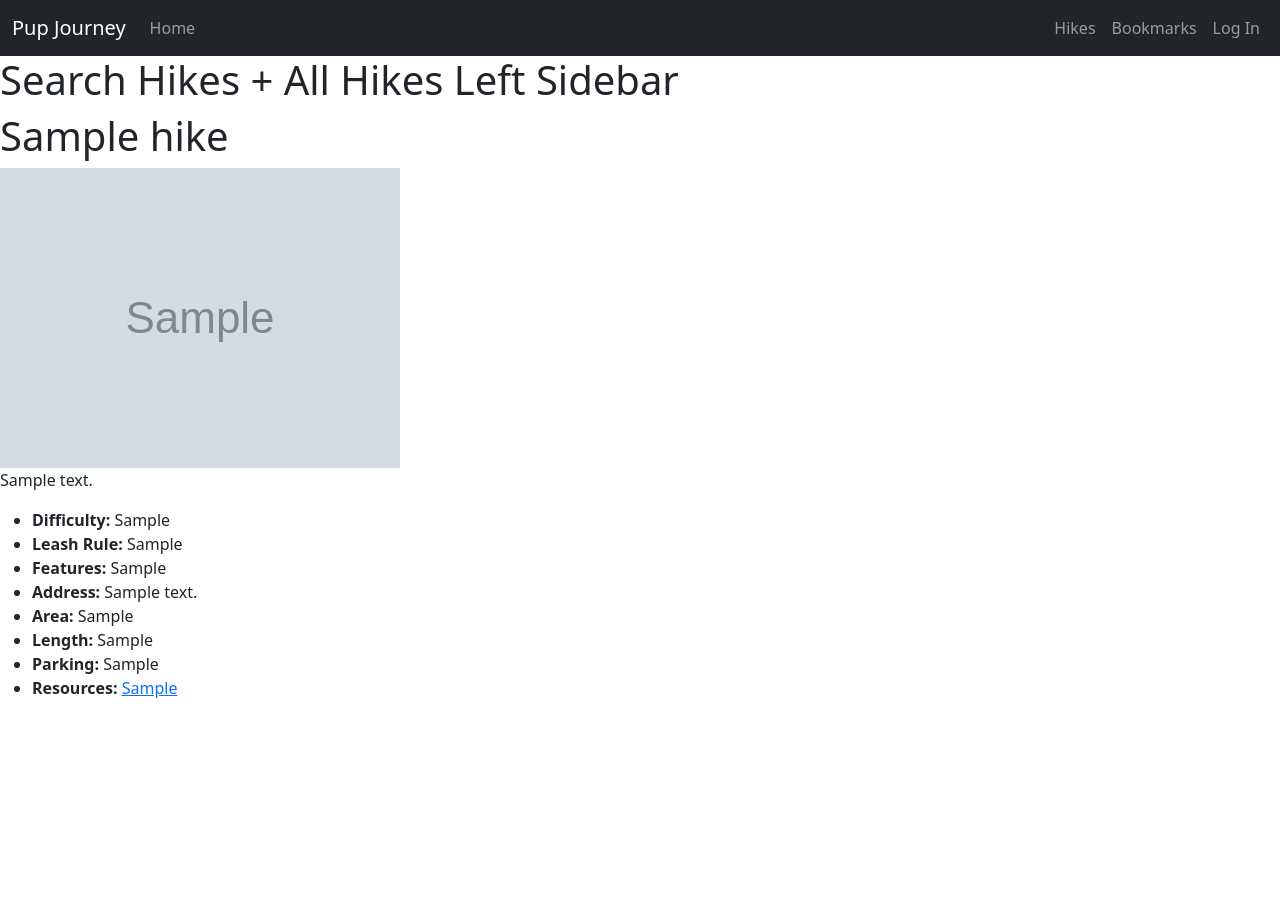
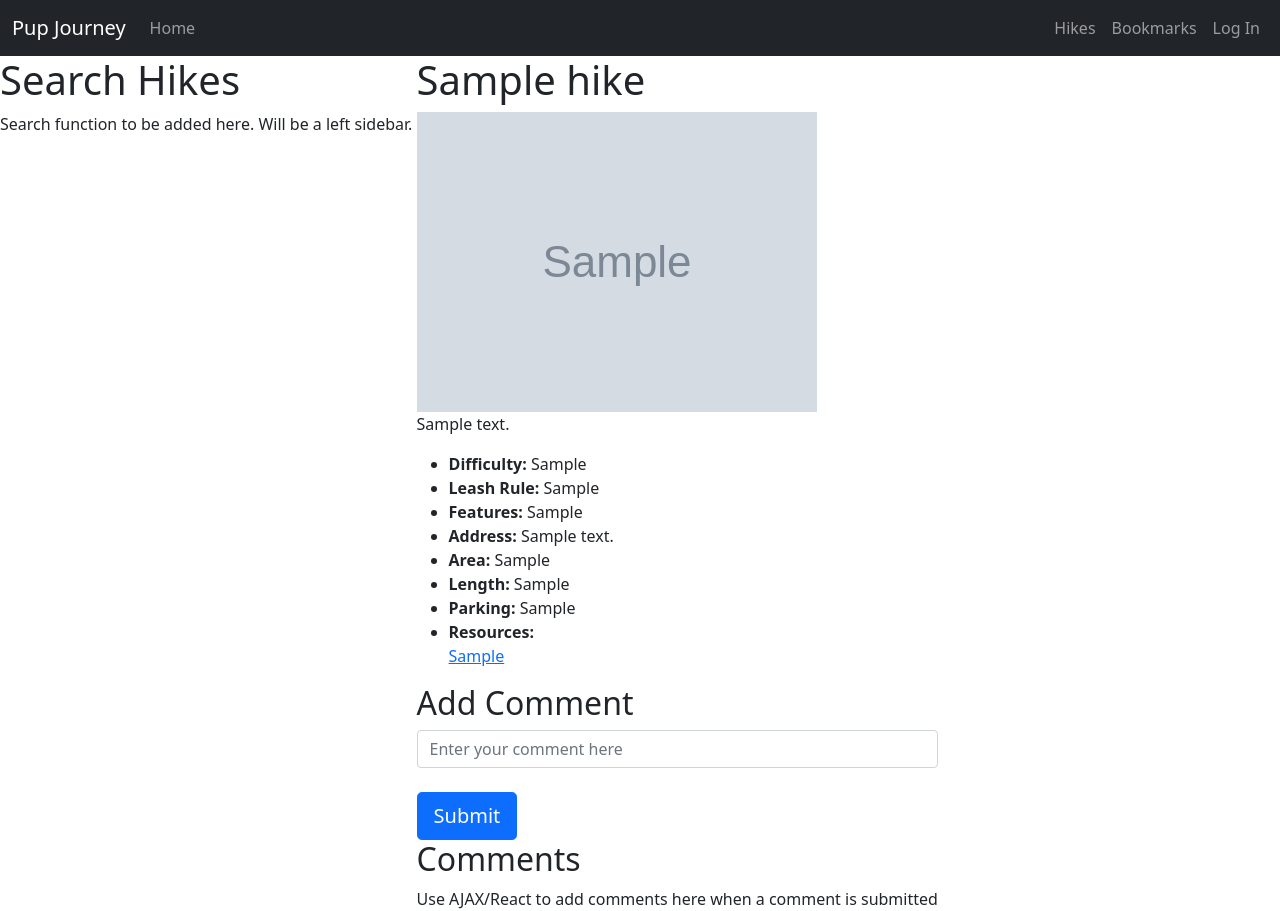
Before and after one commit to jenniferlei/Hackbright_Pup_Journey_Project, a Flask app: page /hikes/1 in a window 1280 px wide. Before the commit the page ends 698 px from the top, so only its background shows below. Run offline with Flask 2, Linux system fonts and the light colour scheme; tables that the repository leaves empty hold one stand-in row (values such as "Sample post"); grey boxes marked "Sample" are stand-in pictures.

```diff
--- a/crud.py
+++ b/crud.py
@@ -1,6 +1,6 @@
 """CRUD operations."""
 
-from model import db, User, Pet, Hike, Comment, BookmarksList,  connect_to_db
+from model import db, User, Pet, Hike, Comment, HikePet, BookmarksList, HikeBookmarksList, connect_to_db
 
 
 def create_user(full_name, email, password):
@@ -11,15 +11,16 @@ def create_user(full_name, email, password):
     return user
 
 
-def create_pet(pet_name, gender, birthday, breed1, breed2, pet_imgURL):
+def create_pet(user, pet_name, gender, birthday, breed, pet_imgURL, hikes_pets):
     """Create and return a new pet."""
 
-    pet = Pet(pet_name=pet_name,
-                gender=gender,
-                birthday=birthday,
-                breed1=breed1,
-                breed2=breed2,
-                pet_imgURL=pet_imgURL)
+    pet = Pet(user=user,
+            pet_name=pet_name,
+            gender=gender,
+            birthday=birthday,
+            breed=breed,
+            pet_imgURL=pet_imgURL,
+            hikes_pets=hikes_pets)
 
     return pet
 
@@ -108,6 +109,12 @@ def get_user_by_email(email):
     return User.query.filter(User.email == email).first()
 
 
+def get_pets():
+    """Return all pets."""
+
+    return Pet.query.all()
+
+
 if __name__ == '__main__':
     from server import app
     connect_to_db(app)
--- a/server.py
+++ b/server.py
@@ -33,8 +33,10 @@ def show_hike(hike_id):
     """Show details on a particular hike."""
 
     hike = crud.get_hike_by_id(hike_id)
+    hike_resources = hike.resources.split(",")
 
-    return render_template("hike_details.html", hike=hike)
+
+    return render_template("hike_details.html", hike=hike, hike_resources=hike_resources)
 
 
 @app.route("/bookmarks")
@@ -44,6 +46,38 @@ def all_bookmarks():
     bookmarks_lists = crud.get_bookmarks_lists()
 
     return render_template("all_bookmarks.html", bookmarks_lists=bookmarks_lists)
+
+
+@app.route("/add-pet", methods=["GET"])
+def show_add_pet():
+    """Show add pet form."""
+
+    return render_template("add_pet.html")
+
+@app.route("/add-pet", methods=["POST"])
+def add_pet():
+    """Create a pet profile"""
+
+    logged_in_email = session.get("user_email")
+
+    if logged_in_email is None:
+        flash("You must log in to add a pet profile.")
+    else:
+        user = crud.get_user_by_email(logged_in_email)
+
+        pet_name = request.form.get("pet_name")
+        gender = request.form.get("gender")
+        birthday = request.form.get("birthday")
+        breed = request.form.get("breed")
+        pet_imgURL = request.form.get("pet_imgURL")
+        hikes_pets = []
+
+        pet = crud.create_pet(user, pet_name, gender, birthday, breed, pet_imgURL, hikes_pets)
+        db.session.add(pet)
+        db.session.commit()
+        flash(f"Success! {pet_name} has been added.")
+
+    return redirect("/")
 
 
 @app.route("/users", methods=["POST"])
--- a/static/css/site.css
+++ b/static/css/site.css
@@ -2,7 +2,12 @@
   height: 30em;
 }
 
-.container {
+.all-hikes-container {
+  display: inline-block;
+  vertical-align: top;
+}
+
+.hike-details-container {
   display: inline-block;
   vertical-align: top;
 }
--- a/templates/all_hikes.html
+++ b/templates/all_hikes.html
@@ -8,7 +8,7 @@
       <p>Search function to be added here. Will be a left sidebar.</p>
   </div>
 
-  <div class="container">
+  <div class="all-hikes-container">
     <h1>All Hikes</h1>
 
     <ul>
--- a/templates/hike_details.html
+++ b/templates/hike_details.html
@@ -4,8 +4,12 @@
 
 {% block body %}
 
-<h1>Search Hikes + All Hikes Left Sidebar</h1>
+<div class="search-side-bar">
+  <h1>Search Hikes</h1>
+  <p>Search function to be added here. Will be a left sidebar.</p>
+</div>
 
+<div class="hike-details-container">
   <h1>{{ hike.hike_name }}</h1>
   <img src="{{ hike.hike_imgURL }}" class="hike_details">
   <p>{{ hike.description }}</p>
@@ -17,7 +21,33 @@
     <li><strong><span id="area">Area:</span></strong> {{ hike.area }}</li>
     <li><strong><span id="length">Length:</span></strong> {{ hike.length }}</li>
     <li><strong><span id="parking">Parking:</span></strong> {{ hike.parking }}</li>
-  <li><strong><span id="resources">Resources:</span></strong> <a href="{{ hike.resources }}">{{ hike.resources }}</a></li>
+    <li><strong><span id="resources">Resources:</span></strong>
+    {% for hike_resource in hike_resources %}
+      <br><a href="{{ hike_resource }}" target="_blank">{{ hike_resource }}</a>
+    {% endfor %}
+    </li>
   </ul>
 
+  <div class="add-comment">
+    <form action="/add-comment" class="form-add-comment" method="POST">
+      <h2 class="form-add-comment-heading">Add Comment</h2>
+
+        <div>
+          <input type="text"
+                  name="comment"
+                  class="form-control input-lg"
+                  placeholder="Enter your comment here"
+                  required>
+        </div>
+        <button class="btn btn-lg btn-primary btn-block mt-4" type="submit">Submit
+        </button>
+    </form>
+  </div>
+
+  <div class="comments">
+    <h2>Comments</h2>
+    Use AJAX/React to add comments here when a comment is submitted
+  </div>
+</div>
+
 {% endblock %}
```
Also changed, not shown: model.py (+3 -5 lines), templates/homepage.html (+6 -3 lines), data/hikes.json. Lines whose indentation alone changed are shown as unchanged.
